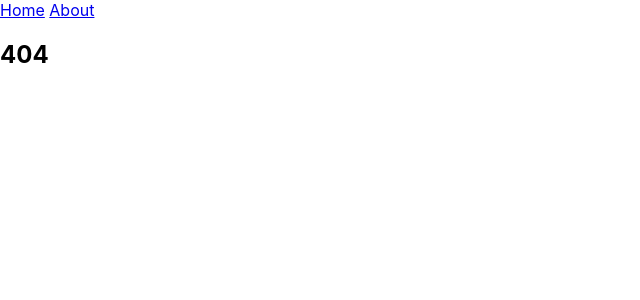
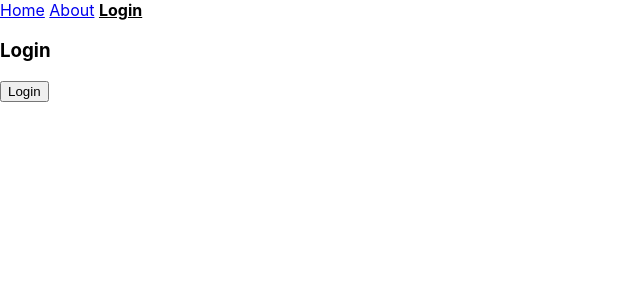
Before and after one commit to rachelinkala/To-do-list-1, a React (Create React App) app in the folder client/: page /login in a window 1280 px wide. Before the commit this address had no page. Shown: the top 300 px of the page, without its empty margins (0-640 px from the left). Built offline with nearby package versions, Linux system fonts and the light colour scheme.

Commit message:
components

```diff
--- a/client/package.json
+++ b/client/package.json
@@ -3,6 +3,7 @@
   "version": "0.1.0",
   "private": true,
   "dependencies": {
+    "axios": "^0.18.0",
     "react": "^16.6.3",
     "react-dom": "^16.6.3",
     "react-router-dom": "^4.3.1",
--- a/client/src/App.js
+++ b/client/src/App.js
@@ -4,6 +4,10 @@ import Home from './components/Home';
 import About from './components/About';
 import NoMatch from './components/NoMatch';
 import NavBar from './components/NavBar';
+import Login from './components/login';
+import Dashboard from './components/Dashboard';
+import Note from './components/Note';
+import ProtectedRoute from './components/ProtctedRoute';
 
 const App = () => (
   <Fragment>
@@ -11,6 +15,11 @@ const App = () => (
     <Switch>
       <Route exact path="/" component={Home} />
       <Route exact path="/about" component={About} />
+      <Route exact path="/login" component={Login} />
+      <Route exact path="/dashboard" component={Dashboard} />
+      <Route exact path="/note" component={Note} />
+      <ProtectedRoute path="dashboard" component={Dashboard} />
+      <ProtectedRoute path="/notes/:id" commponent={Note} />
       <Route component={NoMatch} />
     </Switch>
   </Fragment>
--- /dev/null
+++ b/client/src/components/Dashboard.js
@@ -0,0 +1,33 @@
+import React from 'react';
+import { Redirect, Link } from 'react-router-dom';
+import { isAuthenticated } from '../fakeAuth';
+import axios from 'axios';
+
+class Dashboard extends React.Component {
+  state = { notes: [] }
+
+  componentDidMount() {
+    axios.get('/api/notes')
+      .then( res => this.setState({ notes: res.data }) )
+  }
+
+  render() {
+    const { notes } = this.state;
+    if (isAuthenticated()) {
+      return (
+        <ul>
+          { notes.map( n =>
+              <li key={n.id}>
+                <Link to={`/notes/${n.id}`}>{n.title}</Link>
+              </li>
+            )
+          }
+        </ul>
+      )
+    } else {
+      return <Redirect to="/login" />
+    }
+  }
+}
+
+export default Dashboard;
--- /dev/null
+++ b/client/src/components/Login.js
@@ -0,0 +1,16 @@
+import React, { Fragment } from 'react';
+import { login } from '../fakeAuth';
+
+const Login = ({ history }) => (
+  <Fragment>
+    <h3>Login</h3>
+    <button onClick={ () => {
+      login()
+      history.push('/dashboard')
+    }}>
+      Login
+    </button>
+  </Fragment>
+)
+
+export default Login;
--- a/client/src/components/Navbar.js
+++ b/client/src/components/Navbar.js
@@ -1,11 +1,14 @@
 import React from 'react';
-import { NavLink } from 'react-router-dom';
+import { NavLink, withRouter } from 'react-router-dom';
+import { isAuthenticated, logout } from '../fakeAuth';
 
-const NavBar = () => (
+const NavBar = ({ history }) => (
   <nav>
     <NavLink exact activeStyle={styles.active} to="/">Home</NavLink>
     {' '}
     <NavLink activeStyle={styles.active} to="/about">About</NavLink>
+    {' '}
+    {additionalLinks(history)}
   </nav>
 )
 
@@ -16,5 +19,25 @@ const styles = {
     color: 'black',
   }
 }
+const additionalLinks = (history) => {
+  if (isAuthenticated()) {
+    return (
+      <span>
+        <NavLink activeStyle={styles.active} to="/dashboard">Dashboard</NavLink>
+        {' '}
+        <a href="#" onClick={() => {
+          logout()
+          history.push("/login")
+        }}>
+        Logout
+        </a>
+      </span>
+    )
+  } else {
+    return (
+      <NavLink activeStyle={styles.active} to="/login">Login</NavLink>
+    )
+  }
+}
 
-export default NavBar;
+export default withRouter(NavBar);
--- /dev/null
+++ b/client/src/components/Note.js
@@ -0,0 +1,23 @@
+import React from 'react';
+import axios from 'axios';
+
+class Note extends React.Component {
+  state = { note: [] }
+
+  componentDidMount() {
+    axios.get(`/api/notes/${this.props.match.params.id}`)
+    .then( res => this.setState({ note: res.data }) )
+  }
+
+  render() {
+    const { note: { title, description }} = this.state;
+    return (
+      <div>
+        <h1>{title}</h1>
+        <h2>{description}</h2>
+      </div>
+    )
+  }
+}
+
+export default Note;
--- /dev/null
+++ b/client/src/fakeAuth.js
@@ -0,0 +1,11 @@
+export const isAuthenticated = () => {
+  return localStorage.isAuthenticated
+}
+
+export const login = () => {
+  localStorage.setItem('isAuthenticated', 'true')
+}
+
+export const logout = () => {
+  localStorage.removeItem('isAuthenticated');
+}
```
Also changed, not shown: 1 other file (tests, documents, lock files or other folders).
